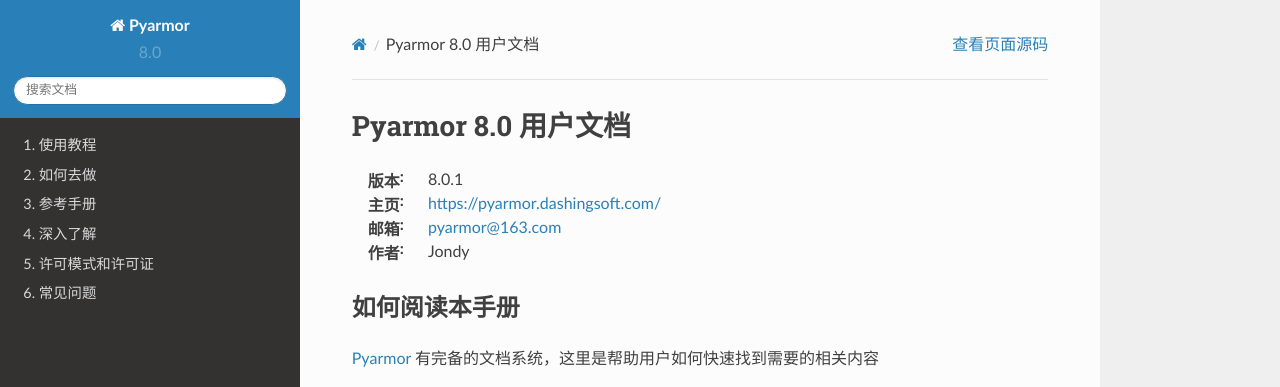
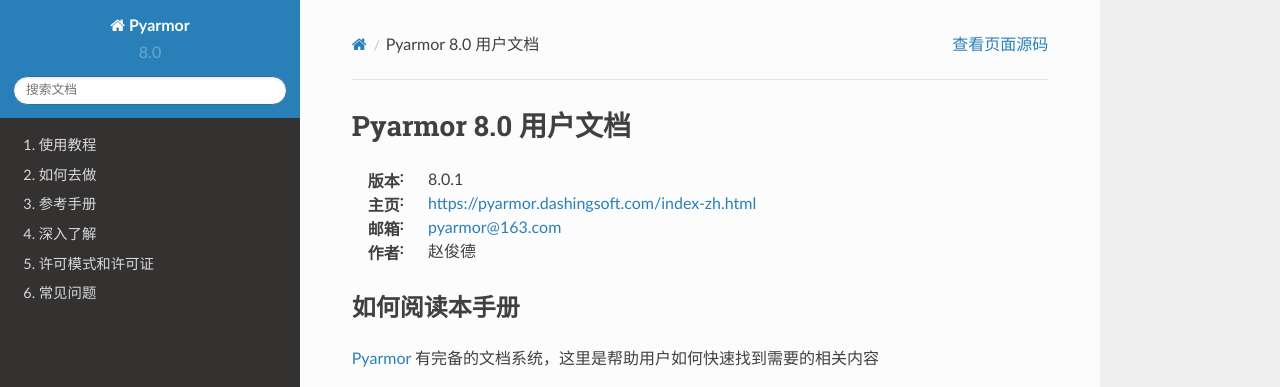
Before and after one commit to dashingsoft/pyarmor-docs-zh, a Sphinx documentation site: the page built from docs/index.rst, in a window 1280 px wide and 900 px high. Shown: the top 387 px of the window. Built offline with Sphinx 7.4.7 and the Read the Docs theme 2.0.0, drawn with Linux system fonts in a browser that asks for light colours.

Commit message:
Fix link

```diff
--- a/docs/_common_definitions.txt
+++ b/docs/_common_definitions.txt
@@ -7,9 +7,9 @@
 .. |pyarmor| replace:: :doc:`pyarmor <man>`
 .. |Pyarmor| replace:: :term:`Pyarmor`
 .. |Home| replace:: https://github.com/dashingsoft/pyarmor/
-.. |Website| replace:: https://pyarmor.dashingsoft.com/
-.. |Manual| replace:: https://pyarmor.readthedocs.io/
-.. |Author| replace:: Jondy
+.. |Website| replace:: https://pyarmor.dashingsoft.com/index-zh.html
+.. |Manual| replace:: https://pyarmor.readthedocs.io/zh/stable/
+.. |Author| replace:: 赵俊德
 .. |Contact| replace:: pyarmor@163.com
 
 .. |FAQ| replace:: :doc:`FAQ <questions>`
```
